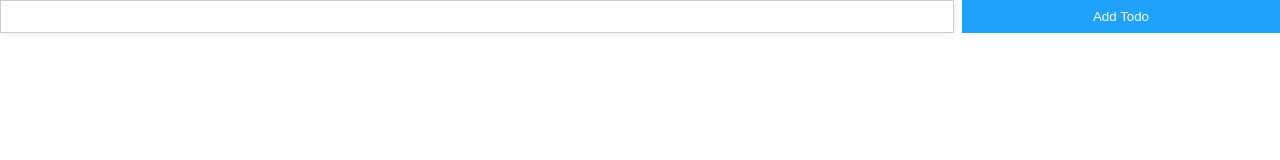
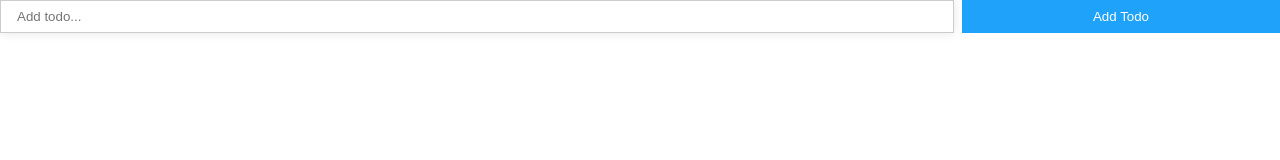
Before and after one commit to kkata/mobx-todo, a React (Create React App) app: page / in a window 1280 px wide. Shown: the top 160 px of the page. Built offline with nearby package versions, Linux system fonts and the light colour scheme.

Commit message:
improving state perfomance

```diff
--- a/src/Todo/TodoInput/index.tsx
+++ b/src/Todo/TodoInput/index.tsx
@@ -1,23 +1,21 @@
-import { FormEvent, useState } from "react";
 import TodoStore from "../../stores/TodoStore";
 import styles from "./TodoInput.module.css";
 
 export const TodoInput = ({ todos }: { todos: TodoStore }) => {
-  const [newTodo, setNewTodo] = useState<string>("");
+  const handleSubmit = (event: React.FormEvent) => {
+    event.preventDefault();
 
-  const handleInputChange = (event: React.ChangeEvent<HTMLInputElement>) => {
-    setNewTodo(event.target.value);
-  };
+    const formElement = event.target as HTMLFormElement;
+    const formData = new FormData(formElement);
 
-  const handleSubmit = (event: FormEvent) => {
-    event.preventDefault();
-    todos.add(newTodo);
-    setNewTodo("");
+    const value = String(formData.get("todo-input")) || "";
+    todos.add(value);
+    formElement.reset();
   };
 
   return (
     <form className={styles["todo-input-group"]} onSubmit={handleSubmit}>
-      <input value={newTodo} onChange={handleInputChange} />
+      <input name="todo-input" placeholder="Add todo..." />
       <button type="submit">Add Todo</button>
     </form>
   );
```
